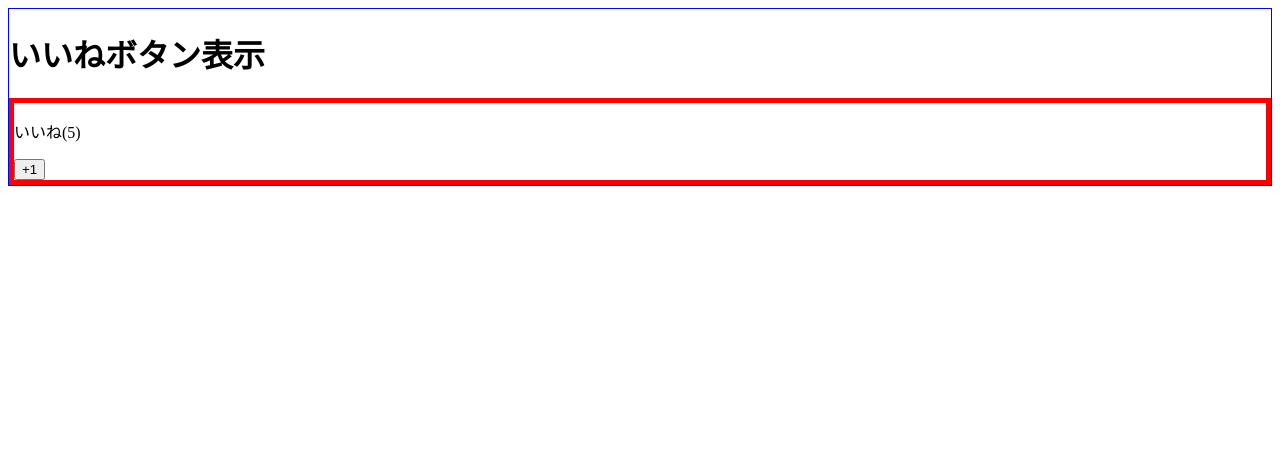
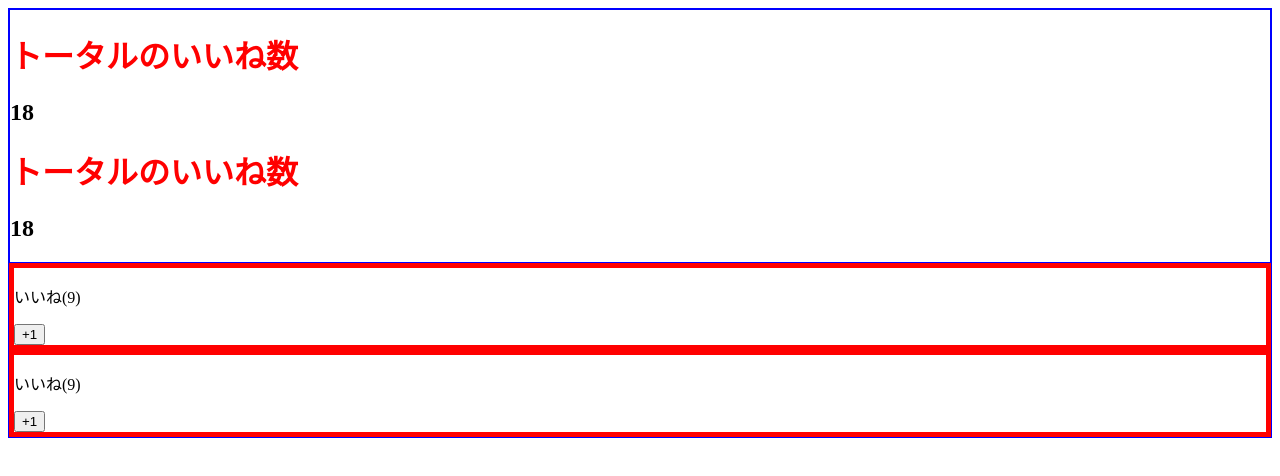
Before and after one commit to nydev2020/vue_test, a Vue app: page / in a window 1280 px wide. Shown: the top 476 px of the page. Built offline with nearby package versions, Linux system fonts and the light colour scheme.

Commit message:
slotを使ったコンポーネント
HTMLを送った

```diff
--- a/src/App.vue
+++ b/src/App.vue
@@ -1,22 +1,35 @@
 <template>
   <div>
-    <LikeHeader></LikeHeader>
-    <LikeNumber></LikeNumber>
+    <LikeHeader>
+      <template>
+        <h1>トータルのいいね数</h1>
+      </template>
+      <h2>{{ number }}</h2>
+    </LikeHeader>
+    <LikeNumber v-bind:total-number="number" v-on:my-click="$event"></LikeNumber>
+    <LikeNumber v-bind:total-number="number"></LikeNumber>
+
   </div>
 </template>
 
 <script>
 //コンポーネントのローカル登録
-import LikeHeader from "./LikeHeader.vue"
-// import LikeNumber from "./LikeNumber.vue"
+import LikeHeader from "./components/LikeHeader.vue"
+// import LikeNumber from "./components/LikeNumber.vue"
 
 export default {
+  data: function() {
+    return {
+      number: 18
+    };
+  },
   //コンポーネントのローカル登録
   components: {
     //keyとvalueが同一の時は短縮できる ES6の記法
     LikeHeader,
     // LikeHeader: LikeHeader,
     // LikeNumber,
+
   }
 }
 </script>
@@ -24,4 +37,7 @@ export default {
   div {
     border: 1px solid blue;
   }
+  h1 {
+    color: red;
+  }
 </style>
--- a/src/LikeHeader.vue
+++ /dev/null
@@ -1,3 +0,0 @@
-<template>
-  <h1>いいねボタン表示</h1>
-</template>
--- a/src/LikeNumber.vue
+++ /dev/null
@@ -1,27 +0,0 @@
-<template>
-  <div>
-    <p>いいね({{ number }})</p>
-    <button v-on:click="increment">+1</button>
-  </div>
-</template>
-
-<script>
-export default {
-  data: function() {
-    return {
-      number: 5,
-    };
-  },
-  methods: {
-    increment: function() {
-      this.number += 1;
-    }
-  },
-};
-</script>
-
-<style scoped>
-  div {
-    border: 5px solid red;
-  }
-</style>
--- /dev/null
+++ b/src/components/LikeHeader.vue
@@ -0,0 +1,13 @@
+<template>
+  <div>
+    <slot></slot>
+    <slot></slot>
+    <p>{{ headerText }}</p>
+  </div>
+</template>
+
+<script>
+export default {
+  props: ["headerText"]
+};
+</script>
--- /dev/null
+++ b/src/components/LikeNumber.vue
@@ -0,0 +1,36 @@
+<template>
+  <div>
+    <p>いいね({{ halfNumber }})</p>
+    <button v-on:click="increment">+1</button>
+  </div>
+</template>
+
+<script>
+export default {
+  //親から子へデータを渡す時はpropsを使う
+  props: {
+    totalNumber: {
+      type: Number,
+      require: true,
+    }
+  },
+  computed: {
+    halfNumber: function() {
+      return this.totalNumber / 2
+    }
+  },
+
+  methods: {
+    increment: function() {
+      //子側からの送り口
+      this.$emit("my-click", "this.totalNumber + 1");
+    }
+  },
+};
+</script>
+
+<style scoped>
+  div {
+    border: 5px solid red;
+  }
+</style>
--- a/src/main.js
+++ b/src/main.js
@@ -1,7 +1,7 @@
 import Vue from 'vue'
 import App from './App.vue'
 //コンポーネントのグローバル登録
-import LikeNumber from "./LikeNumber"
+import LikeNumber from "./components/LikeNumber"
 
 Vue.config.productionTip = false
 //コンポーネントのグローバル登録
```
